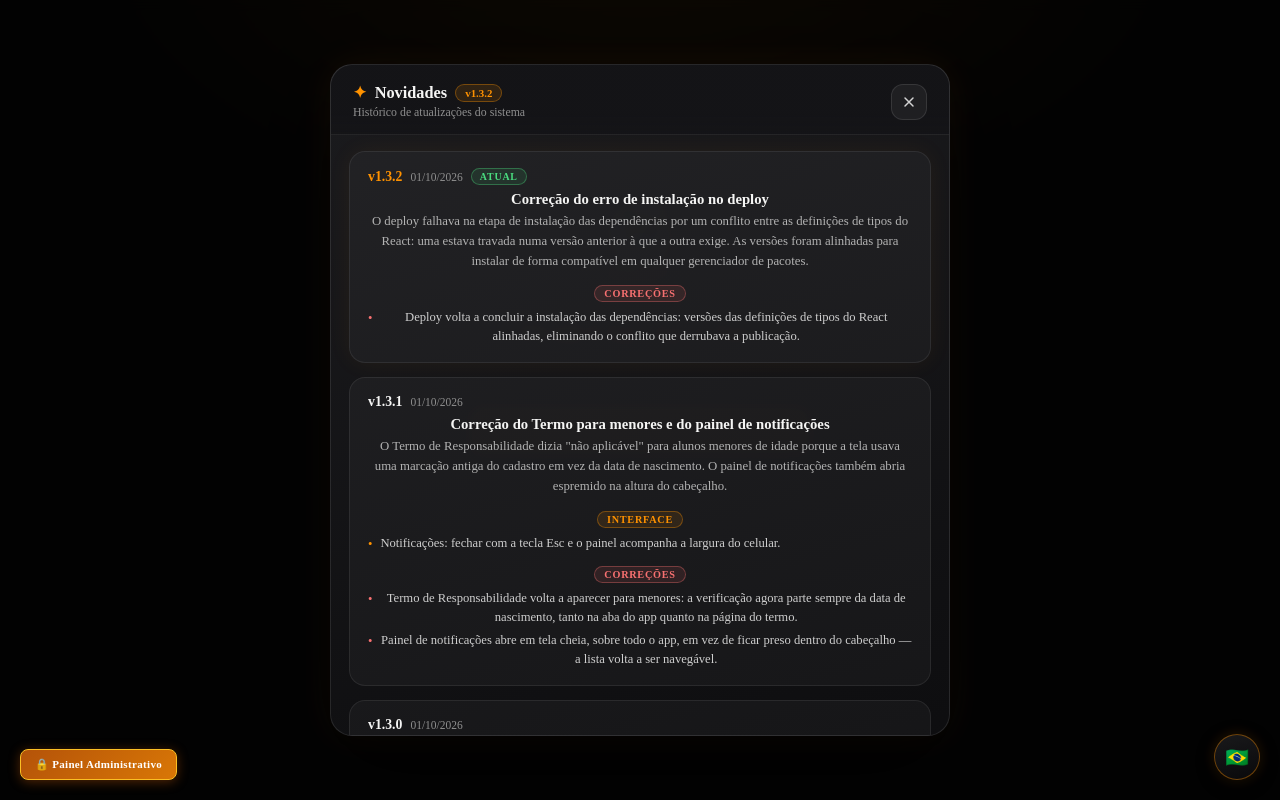
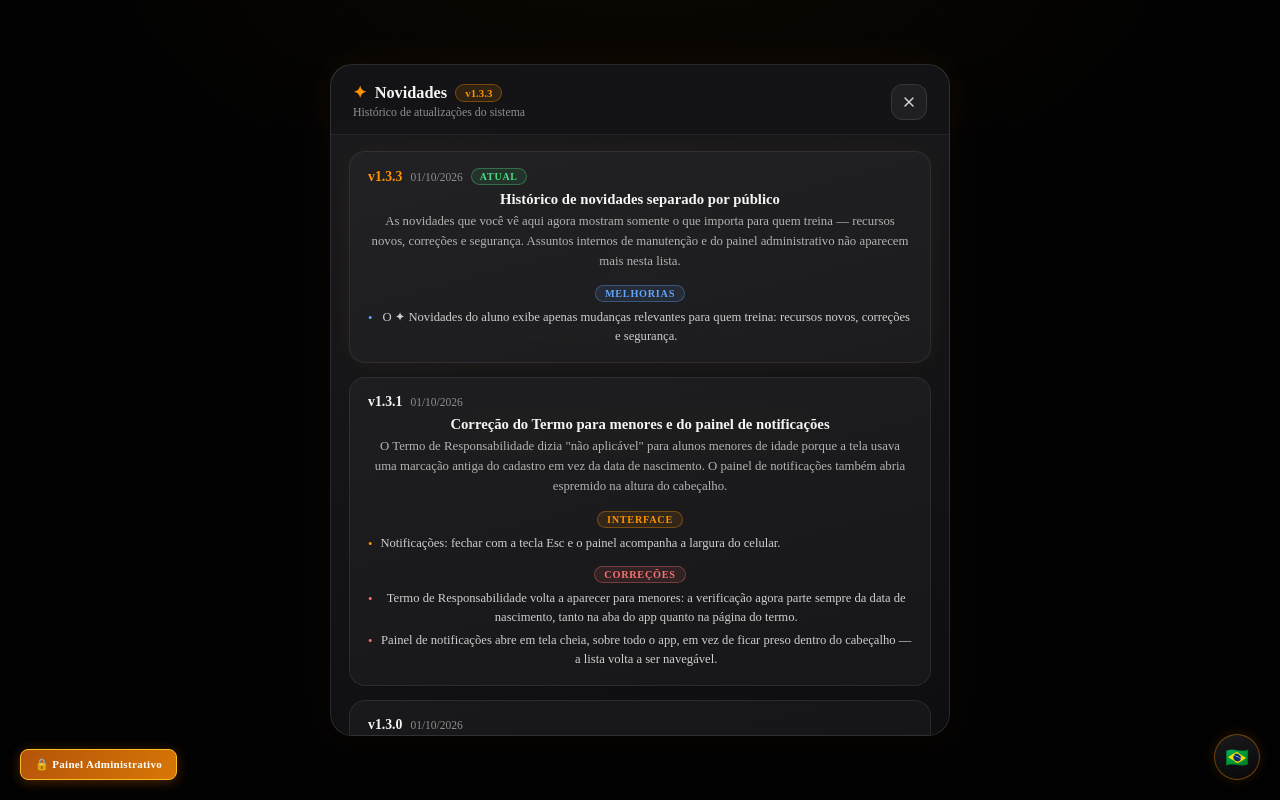
Before and after one commit to lutanegra/portaldoaluno, a Next.js app: page / in a window 1280 px wide. Both pictures are taken after a click on the button "✦ Novidades". Built offline with nearby package versions, Linux system fonts and the light colour scheme.

Commit message:
rodou sim, mas com avisos "Run `npm audit` for details. npm warn install-scripts 2 packages have install scripts not yet covered by allowScripts: npm warn install-scripts   sharp@0.34.5 (install: node

```diff
--- a/src/components/AppFooter.tsx
+++ b/src/components/AppFooter.tsx
@@ -2,7 +2,7 @@
 
 import { useCallback, useEffect, useState } from 'react';
 import { APP_VERSION } from '@/lib/version';
-import { CHANGELOG, CATEGORIA_META, type ChangelogCategoria } from './changelog';
+import { CHANGELOG, changelogParaAluno, versaoReferenciaAluno, CATEGORIA_META, type ChangelogCategoria, type ChangelogEntry } from './changelog';
 
 /**
  * Rodapé oficial do sistema: © com ano automático + versão.
@@ -16,7 +16,11 @@ function lerVisto(): string {
   try { return localStorage.getItem(SEEN_KEY) || ''; } catch { return ''; }
 }
 
-/** Hook do indicador: verdadeiro quando a versão atual ainda não foi vista. */
+/**
+ * Hook do indicador: verdadeiro quando há novidade (na visão do ALUNO) ainda não vista.
+ * Compara com a versão de referência do aluno, não com a versão bruta do sistema —
+ * lançamentos internos (só painel/infra) não devem acender o ponto para quem treina.
+ */
 export function useNovidades() {
   const [visto, setVisto] = useState<string | null>(null);
 
@@ -32,12 +36,13 @@ export function useNovidades() {
   }, []);
 
   const marcarVista = useCallback(() => {
-    try { localStorage.setItem(SEEN_KEY, APP_VERSION); } catch {}
-    setVisto(APP_VERSION);
+    const referencia = versaoReferenciaAluno();
+    try { localStorage.setItem(SEEN_KEY, referencia); } catch {}
+    setVisto(referencia);
     try { window.dispatchEvent(new Event('pa-changelog-visto')); } catch {}
   }, []);
 
-  return { temNovidade: visto !== null && visto !== APP_VERSION, marcarVista };
+  return { temNovidade: visto !== null && visto !== versaoReferenciaAluno(), marcarVista };
 }
 
 const ORDEM_CATEGORIAS: ChangelogCategoria[] = ['novo', 'melhorias', 'interface', 'correcoes', 'seguranca', 'desempenho'];
@@ -47,7 +52,7 @@ function dataBR(iso: string): string {
   return `${d}/${m}/${y}`;
 }
 
-/** Modal do histórico de versões (mais recente primeiro). */
+/** Modal do histórico de versões (mais recente primeiro). Visão do ALUNO: sem itens do painel/infra. */
 export function ChangelogModal({ open, onClose, aoAbrir }: { open: boolean; onClose: () => void; aoAbrir?: () => void }) {
   useEffect(() => {
     if (!open) return;
@@ -62,6 +67,8 @@ export function ChangelogModal({ open, onClose, aoAbrir }: { open: boolean; onCl
   }, [open, onClose, aoAbrir]);
 
   if (!open) return null;
+
+  const visivel: ChangelogEntry[] = changelogParaAluno();
 
   return (
     <div
@@ -85,7 +92,7 @@ export function ChangelogModal({ open, onClose, aoAbrir }: { open: boolean; onCl
           <div>
             <div style={{ display: 'flex', alignItems: 'center', gap: 8, fontSize: '1.02rem', fontWeight: 800, color: '#f5f5f4' }}>
               <span style={{ color: '#FF9200' }}>✦</span> Novidades
-              <span style={{ fontSize: '0.68rem', fontWeight: 700, color: '#FF9200', background: 'rgba(255,146,0,0.12)', border: '1px solid rgba(255,146,0,0.35)', borderRadius: 999, padding: '2px 9px' }}>v{APP_VERSION}</span>
+              <span style={{ fontSize: '0.68rem', fontWeight: 700, color: '#FF9200', background: 'rgba(255,146,0,0.12)', border: '1px solid rgba(255,146,0,0.35)', borderRadius: 999, padding: '2px 9px' }}>v{versaoReferenciaAluno()}</span>
             </div>
             <div style={{ fontSize: '0.74rem', color: '#8f8f8f', marginTop: 2 }}>Histórico de atualizações do sistema</div>
           </div>
@@ -99,9 +106,9 @@ export function ChangelogModal({ open, onClose, aoAbrir }: { open: boolean; onCl
           </button>
         </div>
 
-        {/* Entradas */}
+        {/* Entradas (somente o que interessa ao aluno) */}
         <div style={{ padding: '16px 18px 24px', display: 'flex', flexDirection: 'column', gap: 14 }}>
-          {CHANGELOG.map((entry, ei) => {
+          {visivel.map((entry, ei) => {
             const grupos = ORDEM_CATEGORIAS
               .map(cat => ({ cat, itens: entry.itens.filter(i => i.categoria === cat) }))
               .filter(g => g.itens.length > 0);
--- a/src/components/changelog.ts
+++ b/src/components/changelog.ts
@@ -8,8 +8,11 @@
  * Em futuras implementações relevantes:
  *  1. determine MAJOR/MINOR/PATCH;
  *  2. atualize APP_VERSION em src/lib/version.ts (uma única vez por tarefa);
- *  3. adicione a entrada desta versão NO TOPO deste array.
+ *  3. adicione a entrada desta versão NO TOPO deste array, marcando o público
+ *     de cada item/versão (veja ChangelogPublico abaixo).
  */
+
+import { APP_VERSION } from '@/lib/version';
 
 export type ChangelogCategoria =
   | 'novo'
@@ -19,9 +22,16 @@ export type ChangelogCategoria =
   | 'seguranca'
   | 'desempenho';
 
+export type ChangelogPublico = 'todos' | 'admin';
+
 export interface ChangelogItem {
   categoria: ChangelogCategoria;
   texto: string;
+  /**
+   * Público do item: 'todos' (padrão) aparece para aluno e painel;
+   * 'admin' é assunto do painel/infraestrutura e NUNCA aparece no ✦ Novidades do aluno.
+   */
+  publico?: ChangelogPublico;
 }
 
 export interface ChangelogEntry {
@@ -29,7 +39,30 @@ export interface ChangelogEntry {
   data: string; // AAAA-MM-DD
   titulo: string;
   descricao: string;
+  /** Descrição alternativa exibida ao aluno quando a geral cita assuntos do painel. */
+  descricaoAluno?: string;
   itens: ChangelogItem[];
+  /** 'admin' = versão inteiramente interna (infraestrutura/painel); oculta do aluno. */
+  publico?: ChangelogPublico;
+}
+
+const itensVisiveisAoAluno = (itens: ChangelogItem[]): ChangelogItem[] =>
+  itens.filter(i => i.publico !== 'admin');
+
+/** Histórico como o ALUNO vê: sem versões internas e sem itens exclusivos do painel. */
+export function changelogParaAluno(): ChangelogEntry[] {
+  return CHANGELOG
+    .filter(e => e.publico !== 'admin' && itensVisiveisAoAluno(e.itens).length > 0)
+    .map(e => ({
+      ...e,
+      descricao: e.descricaoAluno ?? e.descricao,
+      itens: itensVisiveisAoAluno(e.itens),
+    }));
+}
+
+/** Versão de referência do indicador "novidade não vista" na visão do aluno. */
+export function versaoReferenciaAluno(): string {
+  return changelogParaAluno()[0]?.versao ?? APP_VERSION;
 }
 
 export const CATEGORIA_META: Record<ChangelogCategoria, { label: string; cor: string; bg: string; border: string }> = {
@@ -43,9 +76,23 @@ export const CATEGORIA_META: Record<ChangelogCategoria, { label: string; cor: st
 
 export const CHANGELOG: ChangelogEntry[] = [
   {
+    versao: '1.3.3',
+    data: '2026-10-01',
+    titulo: 'Histórico de novidades separado por público',
+    descricao:
+      'O ✦ Novidades do aluno passa a mostrar somente o que interessa a quem treina: implementações novas, correções de bugs do app e mudanças de segurança. Assuntos internos de infraestrutura e recursos exclusivos do painel administrativo ficam apenas no histórico completo, visível só a administradores na aba Versões do painel.',
+    descricaoAluno:
+      'As novidades que você vê aqui agora mostram somente o que importa para quem treina — recursos novos, correções e segurança. Assuntos internos de manutenção e do painel administrativo não aparecem mais nesta lista.',
+    itens: [
+      { categoria: 'melhorias', texto: 'O ✦ Novidades do aluno exibe apenas mudanças relevantes para quem treina: recursos novos, correções e segurança.', publico: 'todos' },
+      { categoria: 'melhorias', texto: 'Assuntos internos de manutenção e recursos do painel administrativo ficam restritos ao histórico completo dos admins (aba Versões).', publico: 'admin' },
+    ],
+  },
+  {
     versao: '1.3.2',
     data: '2026-10-01',
     titulo: 'Correção do erro de instalação no deploy',
+    publico: 'admin',
     descricao:
       'O deploy falhava na etapa de instalação das dependências por um conflito entre as definições de tipos do React: uma estava travada numa versão anterior à que a outra exige. As versões foram alinhadas para instalar de forma compatível em qualquer gerenciador de pacotes.',
     itens: [
@@ -76,12 +123,12 @@ export const CHANGELOG: ChangelogEntry[] = [
       { categoria: 'novo', texto: 'Central de configuração com preferências por categoria: mural, eventos, presença, justificativas, graduação, responsáveis e sistema.' },
       { categoria: 'novo', texto: 'Notificações de conta e segurança são sempre ativas (novo login, troca de senha, recuperação de conta) — não podem ser desligadas.' },
       { categoria: 'novo', texto: 'Gerenciamento de dispositivos: veja onde o push está ativo, envie notificação de teste e desative dispositivos individualmente.' },
-      { categoria: 'melhorias', texto: 'Mural: nova publicação pode notificar alunos e responsáveis (checkbox no formulário), respeitando os núcleos etiquetados.' },
+      { categoria: 'melhorias', texto: 'Mural: nova publicação pode notificar alunos e responsáveis (checkbox no formulário), respeitando os núcleos etiquetados.', publico: 'admin' },
       { categoria: 'melhorias', texto: 'Eventos, faltas da chamada, justificativas (envio e decisão) e graduações agora geram notificações para quem tem direito.' },
       { categoria: 'melhorias', texto: 'Responsáveis recebem novidades dos dependentes com vínculo ativo — solicitação, aprovação, recusa e revogação.' },
       { categoria: 'seguranca', texto: 'Chaves de envio ficam só no servidor; dispositivos são revogados no logout e troca de conta no mesmo navegador.' },
       { categoria: 'seguranca', texto: 'Preferências e obrigatoriedade validadas no servidor; nenhuma notificação sai sem permissão da categoria ou vínculo ativo.' },
-      { categoria: 'desempenho', texto: 'Envios em lote isolados por dispositivo: falha de um não interrompe os demais, e dispositivos expirados são desativados sozinhos.' },
+      { categoria: 'desempenho', texto: 'Envios em lote isolados por dispositivo: falha de um não interrompe os demais, e dispositivos expirados são desativados sozinhos.', publico: 'admin' },
     ],
   },
   {
@@ -104,14 +151,16 @@ export const CHANGELOG: ChangelogEntry[] = [
     data: '2026-10-02',
     titulo: 'Caminho para criar conta de responsável e correções de núcleos',
     descricao:
-      'O botão "Criar conta" agora pergunta quem você é antes de tudo: responsável (com ou sem perfil de aluno) ou aluno. Corrige também o seletor de núcleos que aparecia vazio para admins de núcleo no mural e no login pelo portal do núcleo.',
+      'O botão "Criar conta" agora pergunta quem você é antes de tudo: responsável (com ou sem perfil de aluno) ou aluno. No painel, corrigidos o seletor de núcleos que aparecia vazio para admin de núcleo no mural e o login pelo portal do núcleo, que salvava só o núcleo principal.',
+    descricaoAluno:
+      'O botão "Criar conta" agora pergunta quem você é antes de tudo: responsável (com ou sem perfil de aluno) ou aluno, com uma breve descrição do que cada conta faz.',
     itens: [
       { categoria: 'novo', texto: 'Escolha do tipo de conta ao criar login: "Sou responsável" ou "Sou aluno", com descrição do que cada uma faz.' },
       { categoria: 'novo', texto: 'Conta de responsável pergunta se você também treina: uma única conta pode ter os dois perfis, ou ser só de responsável.' },
       { categoria: 'melhorias', texto: 'Responsável puro vê um app enxuto, sem abas de treino (carteirinha, presença, graduação), e o menu lateral mostra "Meu perfil · Responsável".' },
-      { categoria: 'correcoes', texto: 'Mural do aluno: os núcleos voltaram a aparecer no "Exibir para" para admin de núcleo — era um erro de identificação entre nome e código do núcleo.' },
-      { categoria: 'correcoes', texto: 'Login pelo portal do núcleo volta a salvar todos os núcleos que a conta gerencia, não só o principal.' },
-      { categoria: 'correcoes', texto: 'Contas de responsável sem perfil de aluno não aparecem mais nas listas de alunos, na chamada diária nem no backup de alunos.' },
+      { categoria: 'correcoes', texto: 'Mural do aluno: os núcleos voltaram a aparecer no "Exibir para" para admin de núcleo — era um erro de identificação entre nome e código do núcleo.', publico: 'admin' },
+      { categoria: 'correcoes', texto: 'Login pelo portal do núcleo volta a salvar todos os núcleos que a conta gerencia, não só o principal.', publico: 'admin' },
+      { categoria: 'correcoes', texto: 'Contas de responsável sem perfil de aluno não aparecem mais nas listas de alunos, na chamada diária nem no backup de alunos.', publico: 'admin' },
     ],
   },
   {
@@ -126,11 +175,11 @@ export const CHANGELOG: ChangelogEntry[] = [
       { categoria: 'novo', texto: 'Termo de Autorização de Adolescente com código enviado ao e-mail do responsável, aceite marcado, assinatura eletrônica desenhada e documento final com hash guardado em local privado.' },
       { categoria: 'novo', texto: '"Quem está usando?": o responsável alterna entre o próprio perfil e os tutelados pelo menu, com aviso visual de em quem está agindo; a identidade logada não muda.' },
       { categoria: 'novo', texto: 'Responsável envia justificativas e solicitações financeiras em nome do tutelado — o registro guarda qual conta enviou.' },
-      { categoria: 'novo', texto: 'Painel: nova seção Responsáveis & Autorizações na aba Contas Alunos, com aprovação de vínculos, revogação, termo assinado e registro de autorização presencial.' },
+      { categoria: 'novo', texto: 'Painel: nova seção Responsáveis & Autorizações na aba Contas Alunos, com aprovação de vínculos, revogação, termo assinado e registro de autorização presencial.', publico: 'admin' },
       { categoria: 'seguranca', texto: 'Todas as APIs do aluno (dados, presença, justificativas, financeiro, documentos, mídia, playlist, evolução, histórico e matrícula) agora resolvem a identidade no servidor — alterar o ID na requisição não dá acesso a outro aluno.' },
       { categoria: 'seguranca', texto: 'Revogação de vínculo ou autorização bloqueia o acesso imediatamente, com histórico preservado para auditoria.' },
-      { categoria: 'interface', texto: 'Área do Aluno (visualização), Contas Alunos e Alunos repaginadas: emojis de botão viraram rótulos/ícones, cores sólidas claras viraram vidro escuro com âmbar e as colunas do painel empilham no celular.' },
-      { categoria: 'correcoes', texto: 'Backup completo passa a incluir responsáveis, vínculos e autorizações — restauração devolve tudo.' },
+      { categoria: 'interface', texto: 'Área do Aluno (visualização), Contas Alunos e Alunos repaginadas: emojis de botão viraram rótulos/ícones, cores sólidas claras viraram vidro escuro com âmbar e as colunas do painel empilham no celular.', publico: 'admin' },
+      { categoria: 'correcoes', texto: 'Backup completo passa a incluir responsáveis, vínculos e autorizações — restauração devolve tudo.', publico: 'admin' },
     ],
   },
   {
@@ -138,13 +187,15 @@ export const CHANGELOG: ChangelogEntry[] = [
     data: '2026-10-01',
     titulo: 'Mural multi-núcleo, Minha Conta corrigida e padronização visual',
     descricao:
-      'Correções nos fluxos do painel para contas que gerenciam vários núcleos e varredura de padronização visual: menos emojis, mais ícones de traço, e o mesmo vidro escuro com acento laranja em todas as telas.',
+      'Correções nos fluxos do painel para contas que gerenciam vários núcleos e varredura de padronização visual no painel: menos emojis, mais ícones de traço, e o mesmo vidro escuro com acento laranja em todas as telas.',
+    descricaoAluno:
+      'Os avisos do mural chegam agora com o nome correto de quem publicou, e o app segue o mesmo visual em todas as telas.',
     itens: [
-      { categoria: 'correcoes', texto: 'Mural: avisos voltaram a salvar para admin de núcleo (erro "não autorizado" / "sessão expirada" eliminado) e o nome de quem publicou agora aparece sempre correto.' },
-      { categoria: 'novo', texto: 'Mural: seleção múltipla de núcleos — o aviso pode ser exibido para vários núcleos de uma vez; admin de núcleo vê apenas os núcleos que gerencia.' },
-      { categoria: 'correcoes', texto: 'Gerenciar Núcleos: conta com mais de um núcleo agora enxerga e edita todos, não só o principal.' },
-      { categoria: 'correcoes', texto: 'Minha Conta: nome de exibição em todo o painel passa a ser o nome do admin (não mais o do núcleo); CPF continua salvo ao editar outros dados e o e-mail de recuperação aparece corretamente.' },
-      { categoria: 'interface', texto: 'Gerenciar Núcleos, Minha Conta, Config. E-mail e Área do Aluno (visualização) repaginados no padrão dark premium com ícones de traço no lugar de emojis.' },
+      { categoria: 'correcoes', texto: 'Mural: avisos voltaram a salvar para admin de núcleo (erro "não autorizado" / "sessão expirada" eliminado) e o nome de quem publicou agora aparece sempre correto.', publico: 'admin' },
+      { categoria: 'novo', texto: 'Mural: seleção múltipla de núcleos — o aviso pode ser exibido para vários núcleos de uma vez; admin de núcleo vê apenas os núcleos que gerencia.', publico: 'admin' },
+      { categoria: 'correcoes', texto: 'Gerenciar Núcleos: conta com mais de um núcleo agora enxerga e edita todos, não só o principal.', publico: 'admin' },
+      { categoria: 'correcoes', texto: 'Minha Conta: nome de exibição em todo o painel passa a ser o nome do admin (não mais o do núcleo); CPF continua salvo ao editar outros dados e o e-mail de recuperação aparece corretamente.', publico: 'admin' },
+      { categoria: 'interface', texto: 'Gerenciar Núcleos, Minha Conta, Config. E-mail e Área do Aluno (visualização) repaginados no padrão dark premium com ícones de traço no lugar de emojis.', publico: 'admin' },
       { categoria: 'interface', texto: 'Documentos Históricos com nova aparência consistente e barra de documentos duplicada removida da visualização do aluno.' },
     ],
   },
@@ -161,7 +212,7 @@ export const CHANGELOG: ChangelogEntry[] = [
       { categoria: 'novo', texto: 'Backup completo automático do sistema com histórico, retenção configurável, download e restauração.' },
       { categoria: 'novo', texto: 'Recuperação de senha por código de 6 dígitos enviado por e-mail para contas do painel.' },
       { categoria: 'novo', texto: 'Sistema de versionamento e changelog oficial (esta tela).' },
-      { categoria: 'seguranca', texto: 'Login único do painel com sessão assinada em cookie, verificação de permissões no servidor em todas as rotas administrativas e nenhuma credencial no frontend.' },
+      { categoria: 'seguranca', texto: 'Login único do painel com sessão assinada em cookie, verificação de permissões no servidor em todas as rotas administrativas e nenhuma credencial no frontend.', publico: 'admin' },
       { categoria: 'seguranca', texto: 'Presença do aluno validada por dia de treino, janela de horário e distância do núcleo, com auditoria unificada.' },
       { categoria: 'interface', texto: 'Identidade visual dark premium com vidro translúcido e acentos laranja em todas as telas do aluno e do painel.' },
     ],
--- a/src/lib/version.ts
+++ b/src/lib/version.ts
@@ -13,7 +13,7 @@
  * ─────────────────────────────────────────────────────────────────────────────
  */
 
-export const APP_VERSION = '1.3.2';
+export const APP_VERSION = '1.3.3';
 
 export const APP_RELEASE_DATE = '2026-10-01';
 
```
Also changed, not shown: src/components/VersionsCard.tsx (+13 -3 lines), 1 other file (tests, documents, lock files or other folders).
